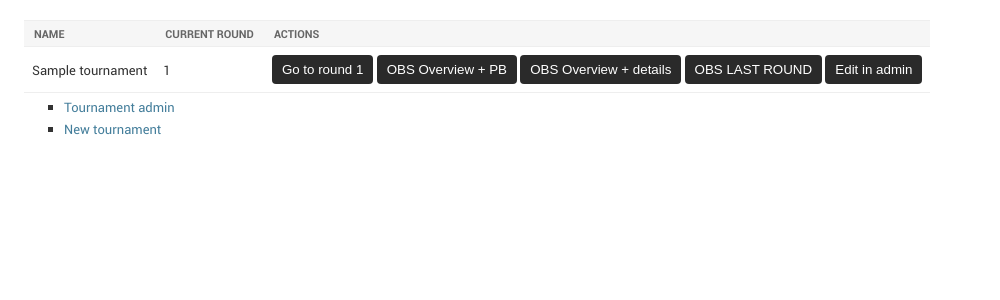
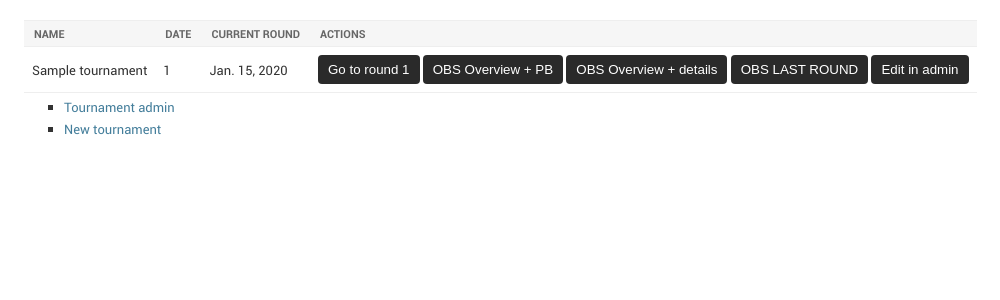
Before and after one commit to virusereturns/kotracker, a Django app: page / in a window 1280 px wide. Shown: the part 60-360 px from the top of the page, without its empty margins (16-1016 px from the left). Run offline with Django 3.2, Linux system fonts and the light colour scheme; a user stored in the database is signed in; tables that the repository leaves empty hold one stand-in row (values such as "Sample post").

Commit message:
added ordering to model tournament

```diff
--- a/templates/tournament_menu.html
+++ b/templates/tournament_menu.html
@@ -4,7 +4,7 @@
     <table>
     <thead>
         <tr>
-            <th>Name</th><th>Current round</th><th>Actions</th>
+            <th>Name</th><th>Date</th><th>Current round</th><th>Actions</th>
         </tr>
     </thead>
     <tbody>
@@ -12,6 +12,7 @@
         <tr>
             <td>{{tournament.name}}</td>
             <td>{{tournament.current_round}}</td>
+            <td>{{tournament.date}}</td>
             <td>
                 {% if tournament.current_round == 0 %}
                     <a href="/create_next_round/{{tournament.id}}/" target='_blank'><button class='menu-button'>Create FIRST round</button></a>
--- a/tracker/models.py
+++ b/tracker/models.py
@@ -44,7 +44,7 @@ class Tournament(models.Model):
         return self.name
 
     class Meta:
-        pass
+        ordering = ['date']
 
     def current_round(self):
         return self.round_set.count()
```
